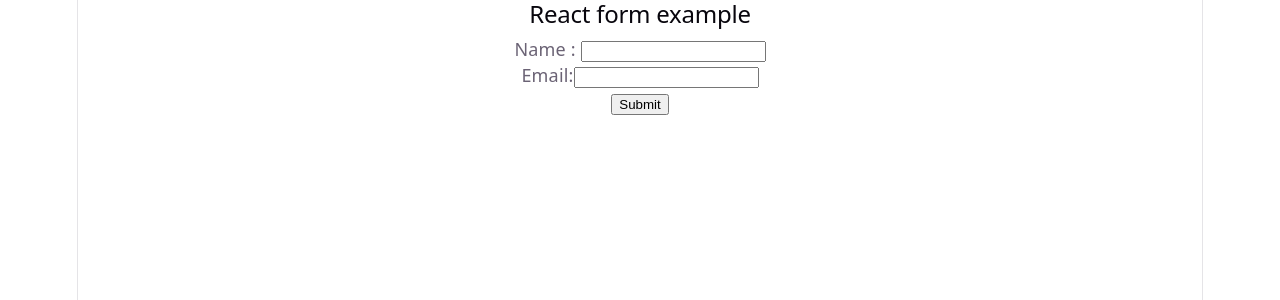
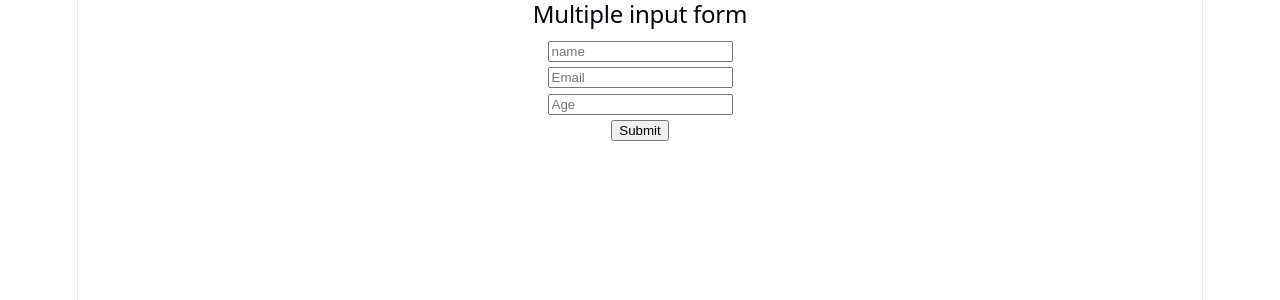
Before and after one commit to sharmayush11/react_learning, a React (Vite) app: page / in a window 1280 px wide. Shown: the top 300 px of the page. Built offline with nearby package versions, Linux system fonts and the light colour scheme.

Commit message:
multipleform

```diff
--- a/src/App.jsx
+++ b/src/App.jsx
@@ -1,8 +1,8 @@
-import SimpleForm from "./SimpleForm.jsx"
+import MultipleForm from "./MultipleForm.jsx"
 
 function App (){
     return(
-        <SimpleForm/>
+        <MultipleForm/>
     )
 }
 export default App
--- /dev/null
+++ b/src/MultipleForm.jsx
@@ -0,0 +1,54 @@
+import {useState} from 'react'
+
+function MultipleForm() {
+    const [FormData,setFormData] = useState({
+        name : "",
+        email : "",
+        age : ""
+    })
+
+    const handleSubmit = (e) => {
+        e.preventDefault()
+        console.log(FormData);
+    }
+
+    const handleChange = (e) => {
+        const {name , value} = e.target //const name = e.target.name; const value = e.target.value;
+        setFormData((prev) => ({
+            ...prev,
+            [name] : value
+        }))
+    }
+
+    return(
+        <form onSubmit={handleSubmit}>
+            <h2>Multiple input form</h2>
+            <input
+                name = "name"
+                type="text"
+                placeholder="name"
+                value={FormData.name}
+                onChange={handleChange}
+            />
+            <br />
+            <input
+                name = "email"
+                type="email"
+                placeholder="Email"
+                value={FormData.email}
+                onChange={handleChange}
+            />
+            <br />
+            <input
+                name = "age"
+                type="number"
+                placeholder="Age"
+                value={FormData.age}
+                onChange={handleChange}
+            />
+            <br />
+            <button type = "submit">Submit</button>
+        </form>
+    )
+}
+export default MultipleForm
--- a/src/SimpleForm.jsx
+++ b/src/SimpleForm.jsx
@@ -1,32 +1,31 @@
 import {useState} from 'react'
 
-function SimpleForm(){
-    const [name,setName] = useState("")
-    const [email,setEmail] = useState("")
+function SimpleForm() {
+    const[name,SetName] = useState("")
+    const[email,SetEmail] = useState("")
 
     const handleSubmit = (e) => {
         e.preventDefault()
         console.log("Name : " , name);
         console.log("Email : " , email);
 
+    }
 
-    }
     return(
-        <form onSubmit = {handleSubmit}>
-            <h2>React form example</h2>
+        <form onSubmit={handleSubmit}>
+            <h3>Simple form in react</h3>
             <label>Name : </label>
             <input
                 type="text"
                 value={name}
-                onChange={(e) => setName(e.target.value)}
+                onChange={(e) => SetName(e.target.value)}
             />
             <br />
-
-            <label>Email:</label>
+            <label>Email : </label>
             <input
                 type="email"
                 value={email}
-                onChange={(e) => setEmail(e.target.value)}
+                onChange={(e) => SetEmail(e.target.value)}
             />
             <br />
             <button type="submit">Submit</button>
```
